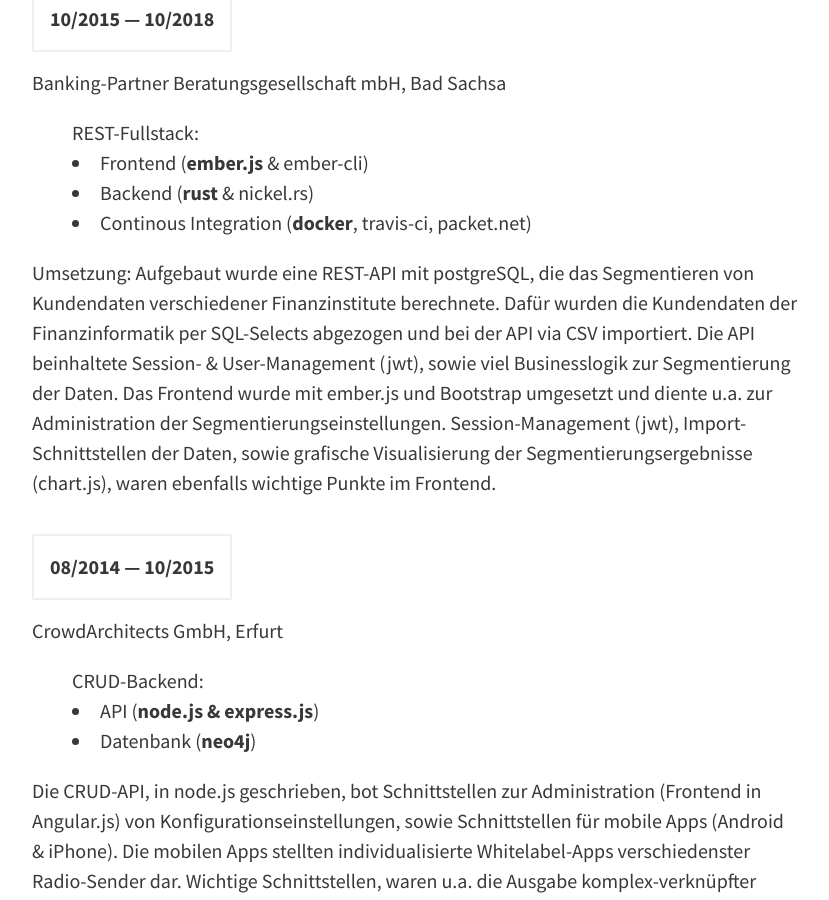
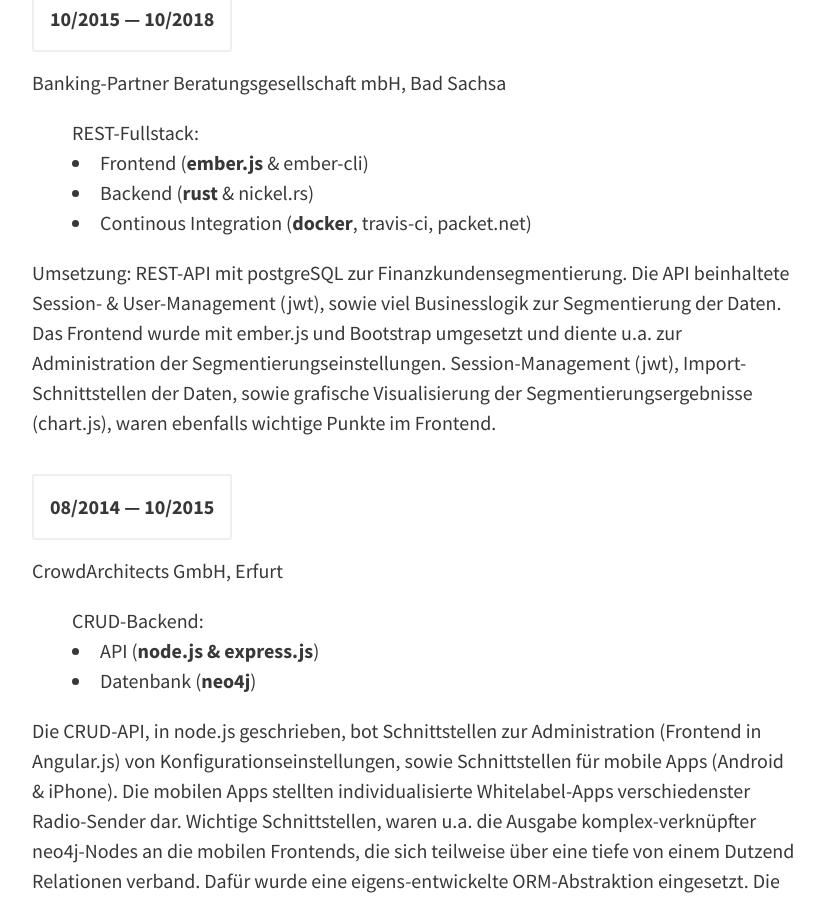
Before and after one commit to iamsebastian/official-site, a Jekyll site: the page built from index.html, in a window 1280 px wide and 900 px high, scrolled down 1003 px. Shown: the whole window, without its empty margins (224-1053 px from the left). Built offline with Jekyll 4.4.1, drawn with Linux system fonts in a browser that asks for light colours; the list of posts is cut into pages by our own code.

Commit message:
Updated Index

```diff
--- a/index.html
+++ b/index.html
@@ -35,7 +35,7 @@
       <li>Continous Integration (<b>docker</b>, travis-ci, packet.net)</li>
     </ul>
   </dd>
-  <p>Umsetzung: Aufgebaut wurde eine REST-API mit postgreSQL, die das Segmentieren von Kundendaten verschiedener Finanzinstitute berechnete. Dafür wurden die Kundendaten der Finanzinformatik per SQL-Selects abgezogen und bei der API via CSV importiert. Die API beinhaltete Session- &amp; User-Management (jwt), sowie viel Businesslogik zur Segmentierung der Daten. Das Frontend wurde mit ember.js und Bootstrap umgesetzt und diente u.a. zur Administration der Segmentierungseinstellungen. Session-Management (jwt), Import-Schnittstellen der Daten, sowie grafische Visualisierung der Segmentierungsergebnisse (chart.js), waren ebenfalls wichtige Punkte im Frontend.</p>
+  <p>Umsetzung: REST-API mit postgreSQL zur Finanzkundensegmentierung. Die API beinhaltete Session- &amp; User-Management (jwt), sowie viel Businesslogik zur Segmentierung der Daten. Das Frontend wurde mit ember.js und Bootstrap umgesetzt und diente u.a. zur Administration der Segmentierungseinstellungen. Session-Management (jwt), Import-Schnittstellen der Daten, sowie grafische Visualisierung der Segmentierungsergebnisse (chart.js), waren ebenfalls wichtige Punkte im Frontend.</p>
 
   <dt>08/2014 — 10/2015</dt>
   <p>CrowdArchitects GmbH, Erfurt</p>
```
